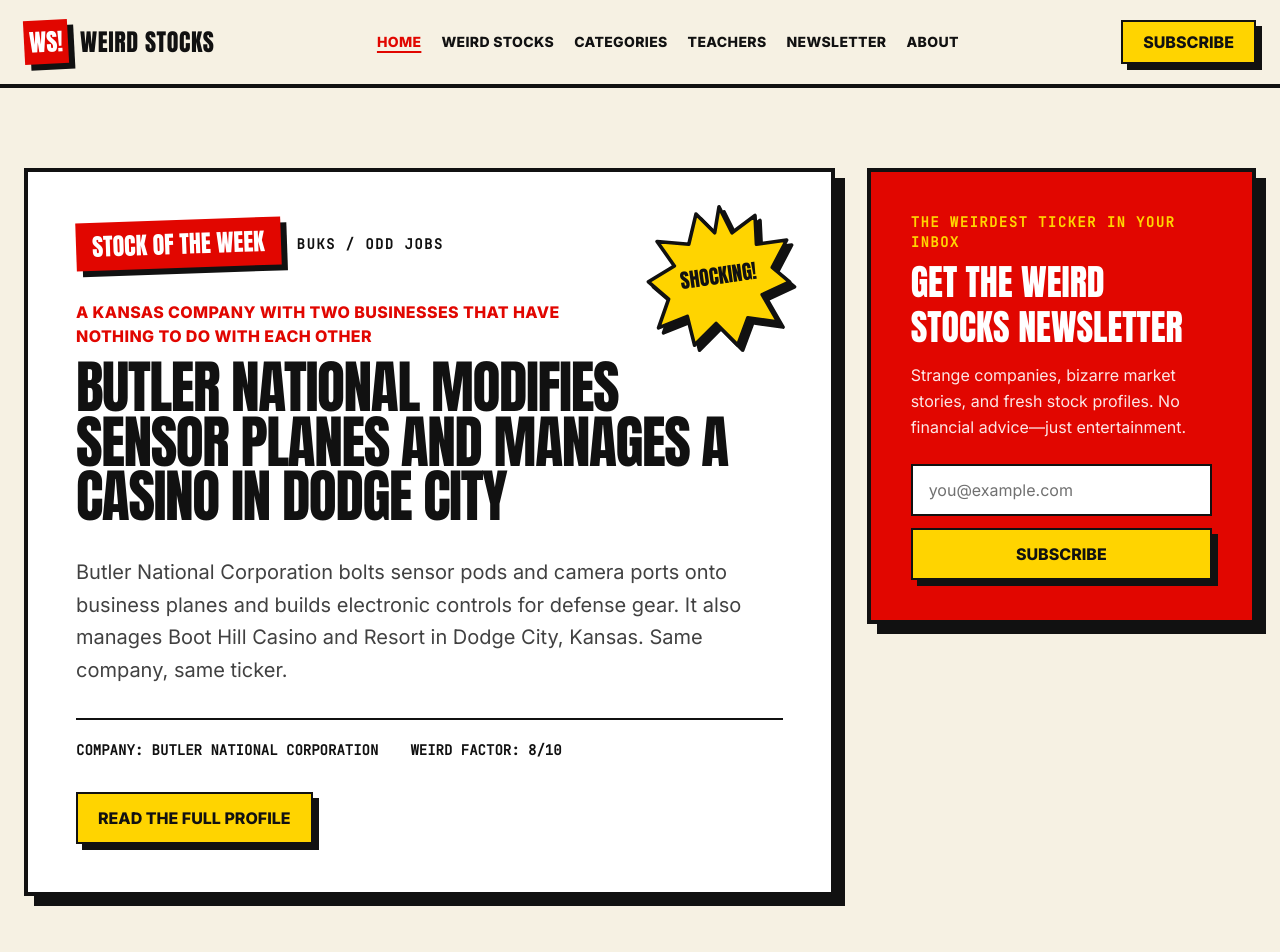
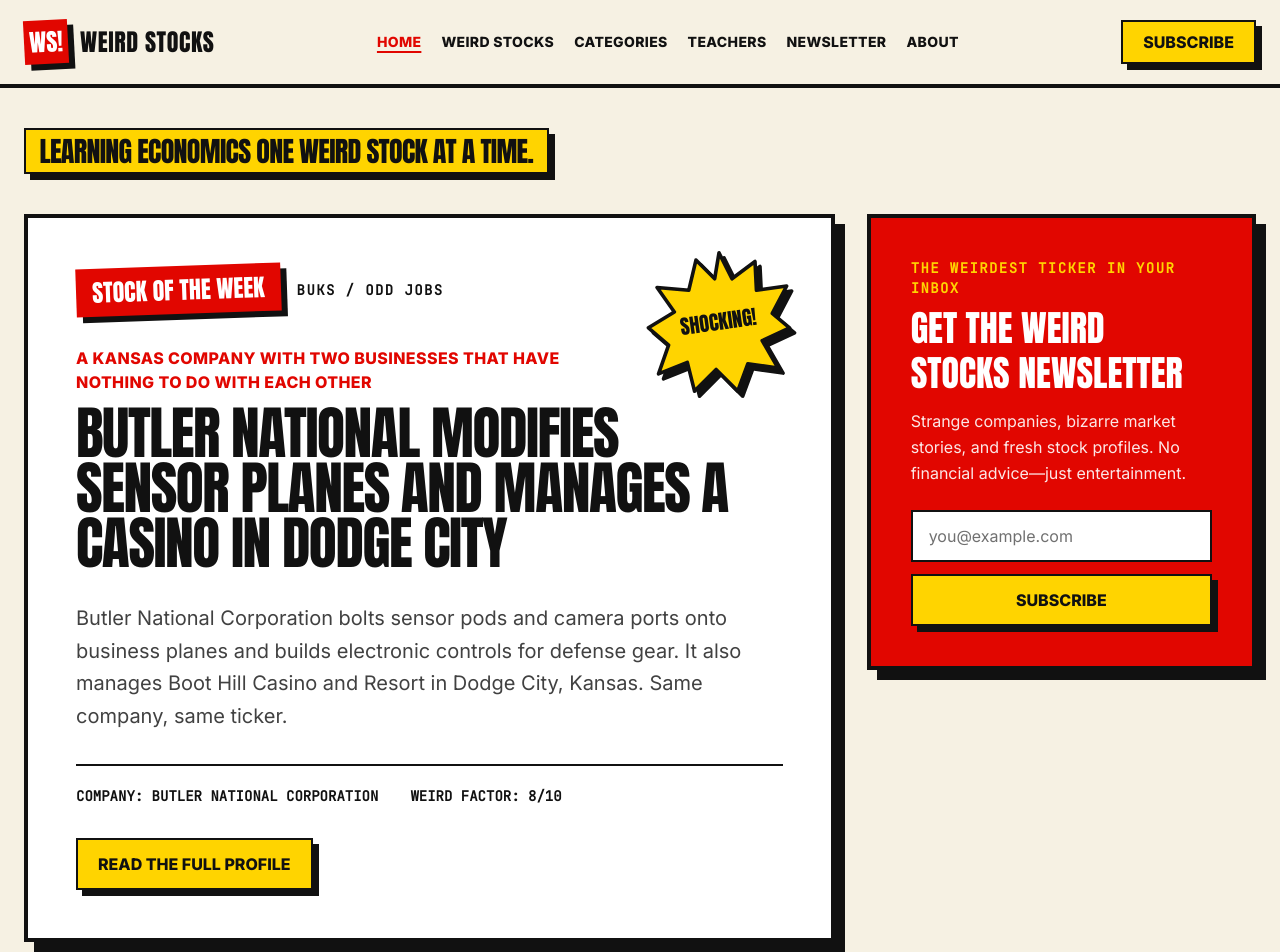
Before and after one commit to jace71/weird-stocks, an Astro site: page / in a window 1280 px wide. Shown: the top 952 px of the page. Built offline with nearby package versions, Linux system fonts and the light colour scheme; Astro itself is replaced by a stand-in of ours; no server answers.

Commit message:
Add a tagline banner above the home page stock of the week. (#13)
Co-authored-by: Cursor Agent <cursoragent@cursor.com>

```diff
--- a/src/pages/index.astro
+++ b/src/pages/index.astro
@@ -21,7 +21,10 @@ const recentStocks = [...stocks]
   description={defaultDescription}
   jsonLd={websiteJsonLd()}
 >
-  <main class="mx-auto max-w-7xl px-6 py-12 md:py-20">
+  <main class="mx-auto max-w-7xl px-6 pb-12 pt-7 md:pb-20 md:pt-10">
+    <p class="mb-7 block w-fit max-w-full whitespace-nowrap border-2 border-ink bg-tabloid-yellow py-[0.4rem] pl-[0.6rem] pr-[0.7rem] font-headline text-[1.0625rem] uppercase leading-none tracking-tight text-ink shadow-tabloid md:mb-10 md:px-[0.85rem] md:py-[0.45rem] md:text-[1.75rem]">
+      Learning economics one weird stock at a time.
+    </p>
     <div class="grid gap-12 lg:grid-cols-3 lg:items-start lg:gap-8">
       {stockOfTheWeek && (
         <section
```
